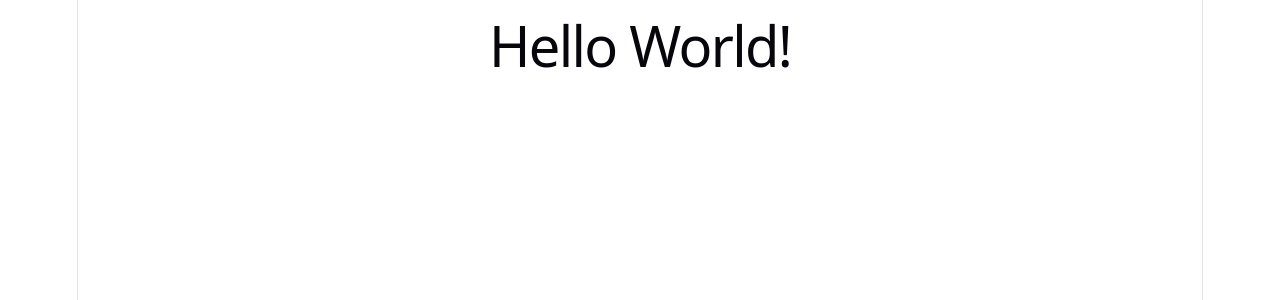
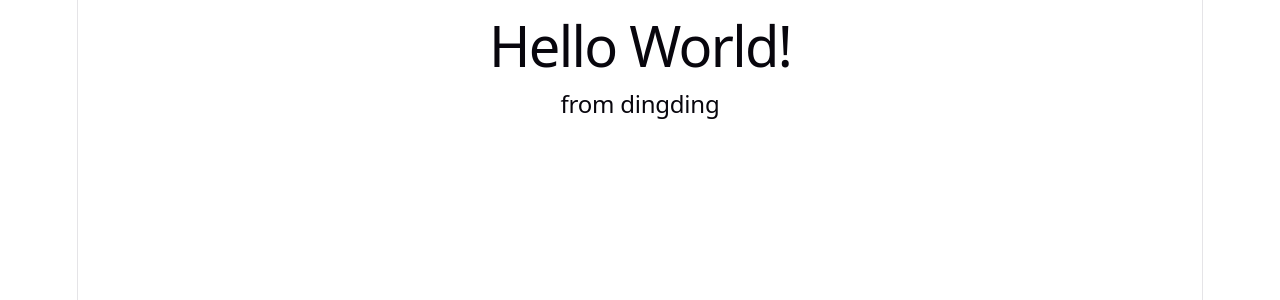
Before and after one commit to EliDing/MOBPROG-IT252-react-w3schools, a React (Vite) app in the folder my-react-app/: page / in a window 1280 px wide. Shown: the top 300 px of the page. Built offline with nearby package versions, Linux system fonts and the light colour scheme.

Commit message:
Edit Text 3rd

```diff
--- a/my-react-app/src/App.jsx
+++ b/my-react-app/src/App.jsx
@@ -2,6 +2,7 @@ function App() {
   return (
     <div className="App">
       <h1>Hello World!</h1>
+      <h2>from dingding</h2>
     </div>
   );
 }
```
